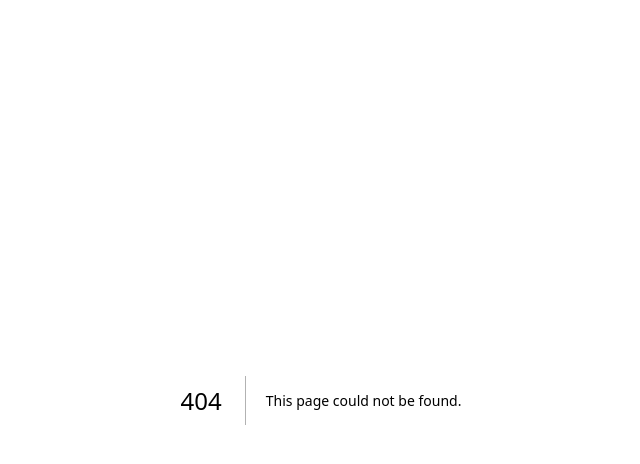
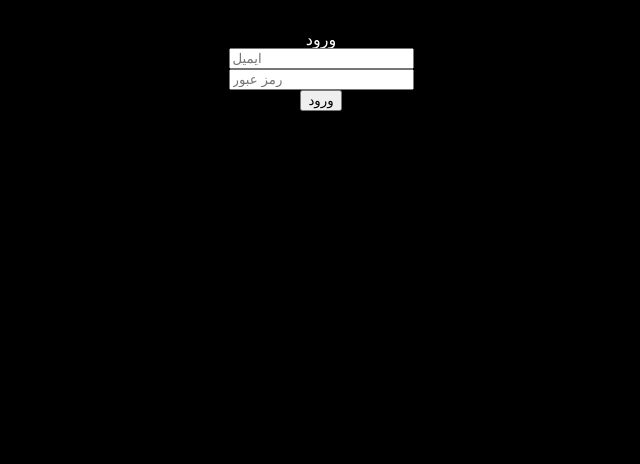
Before and after one commit to Amiraliv/roboskills, a Next.js app: page /login in a window 1280 px wide. Before the commit this address had no page. Shown: the top 464 px of the page, without its empty margins (319-959 px from the left). Built offline with nearby package versions, Linux system fonts and the light colour scheme; a web font is replaced by a local one.

Commit message:
added next auth

```diff
--- /dev/null
+++ b/src/app/(auth)/login/page.jsx
@@ -0,0 +1,51 @@
+"use client";
+
+import { signIn } from "next-auth/react";
+import { useState } from "react";
+
+export default function LoginPage() {
+  const [email, setEmail] = useState("");
+  const [password, setPassword] = useState("");
+  const [error, setError] = useState("");
+
+  const handleSubmit = async (e) => {
+    e.preventDefault();
+    const result = await signIn("credentials", {
+      redirect: false,
+      email,
+      password,
+    });
+
+    if (result.error) {
+      setError("ایمیل یا رمز اشتباه است");
+    } else {
+      window.location.href = "/";
+    }
+  };
+
+  return (
+    <div style={{ maxWidth: 400, margin: "2rem auto", textAlign: "center" }}>
+      <h2>ورود</h2>
+      <form onSubmit={handleSubmit}>
+        <input
+          type="email"
+          placeholder="ایمیل"
+          value={email}
+          onChange={(e) => setEmail(e.target.value)}
+          required
+        />
+        <br />
+        <input
+          type="password"
+          placeholder="رمز عبور"
+          value={password}
+          onChange={(e) => setPassword(e.target.value)}
+          required
+        />
+        <br />
+        <button type="submit">ورود</button>
+      </form>
+      {error && <p style={{ color: "red" }}>{error}</p>}
+    </div>
+  );
+}
--- /dev/null
+++ b/src/app/authProvider.jsx
@@ -0,0 +1,7 @@
+"use client";
+
+import { SessionProvider } from "next-auth/react";
+
+export function AuthProvider({ children }) {
+  return <SessionProvider>{children}</SessionProvider>;
+}
--- a/src/app/layout.jsx
+++ b/src/app/layout.jsx
@@ -1,6 +1,7 @@
 import "./global.scss";
 
 import { AnimatedLayout } from "../components";
+import { AuthProvider } from "./authProvider";
 
 export const metadata = {
   title: "Create Next App",
@@ -11,7 +12,7 @@ export default function RootLayout({ children }) {
   return (
     <html lang="en">
       <body className={`antialiased`}>
-        <>{children}</>
+        <AuthProvider>{children}</AuthProvider>
       </body>
     </html>
   );
--- /dev/null
+++ b/src/components/HeaderProfileData/HeaderProfileData.jsx
@@ -0,0 +1,24 @@
+import { useSession } from "next-auth/react";
+import { AnimatedText } from "./../";
+
+import { CgProfile } from "react-icons/cg";
+
+const HeaderProfileData = () => {
+  const { data: session } = useSession();
+
+  if (!session)
+    return (
+      <a href="/login">
+        <AnimatedText text={"ثبت نام / ورود"} />
+      </a>
+    );
+
+  return (
+    <a href="/dashboard">
+      <CgProfile />
+      <span>حساب کاربری</span>
+    </a>
+  );
+};
+
+export default HeaderProfileData;
--- a/src/components/MobileNavbar/MobileNavbar.jsx
+++ b/src/components/MobileNavbar/MobileNavbar.jsx
@@ -46,7 +46,7 @@ const MobileNavbar = ({ handleClose = () => {}, isOpen = false }) => {
               </a>
             </li>
             <li>
-              <a href="/competition-data">
+              <a href="/#competition">
                 <AnimatedText text={"اطلاعات مسابقه"} />
               </a>
             </li>
--- a/src/components/index.js
+++ b/src/components/index.js
@@ -5,3 +5,4 @@ export { default as LeaguesCard } from "./LeaguesCard/LeaguesCard";
 export { default as MasonryImages } from "./MasonryImages/MasonryImages";
 export { default as MobileNavbar } from "./MobileNavbar/MobileNavbar";
 export { default as AnimatedLink } from "./AnimatedLink/AnimatedLink";
+export { default as HeaderProfileData } from "./HeaderProfileData/HeaderProfileData";
--- a/src/containers/About/About.jsx
+++ b/src/containers/About/About.jsx
@@ -2,9 +2,10 @@ import { LayoutData } from "../../components";
 
 const About = () => {
   return (
-    <section>
+    <section id="competition">
       <LayoutData>
         <h2>RoboSkills درباره مسابقات</h2>
+        <nav className=""></nav>
       </LayoutData>
     </section>
   );
```
Also changed, not shown: src/app/api/auth/[...nextauth]/route.js (added, +48 -0 lines), src/containers/Header/Header.jsx (+12 -5 lines).
